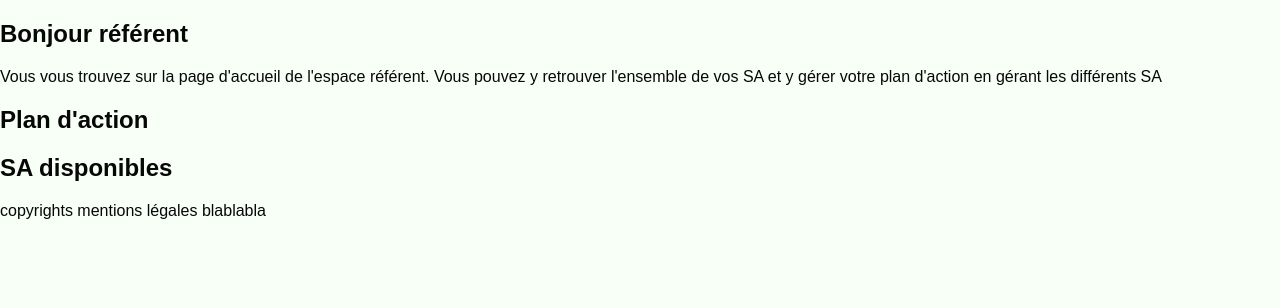
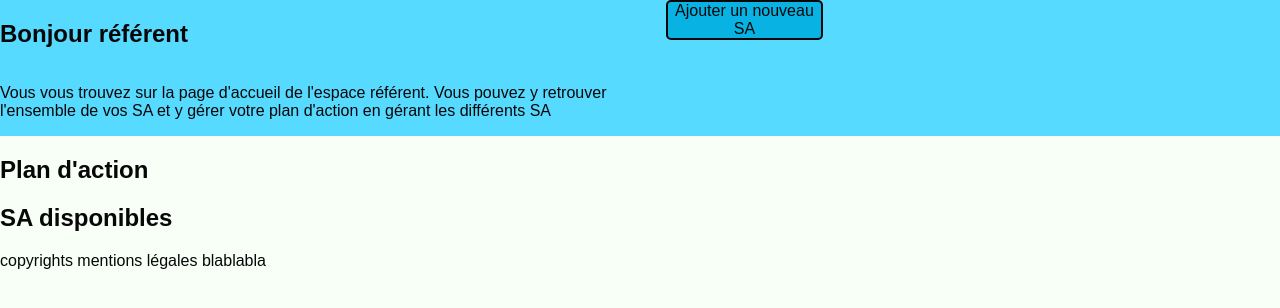
Before and after one commit to Fatalisr/SmartCampus-Symfony, a Symfony app: template sfapp/templates/referent/referent.html.twig in a window 1280 px wide. Shown: the part 80-388 px from the top of the page. Run offline with Twig, Linux system fonts and the light colour scheme; the template is opened without the code that fills it, so the values that code supplies are empty; some libraries are stand-ins or nearby versions.

Commit message:
[ADD] CSS

```diff
--- a/sfapp/public/style.css
+++ b/sfapp/public/style.css
@@ -36,9 +36,8 @@ aside{
     justify-content: center;
     align-items: center;
 }
-section > p,aside > p{
+.pSA{
     background-color: #A29EA9;
-    color: #080708;
     border-radius: 10px;
 }
 #left{
@@ -149,3 +148,27 @@ section > p,aside > p{
         width: 90%;
     }
 }
+/*
+ * referent.html.twig
+ */
+.flex{
+    display: flex;
+    flex-direction: column;
+}
+.addSAButton{
+    display: flex;
+    flex-direction: column;
+    justify-content: space-around;
+    float: right;
+}
+.bandeau_ref{
+    background-color: #56DAFF;
+}
+#saButton{
+    color:inherit;
+    text-decoration: none;
+    width: 25%;
+    background-color: #08B2E3;
+    border: 2px solid #080708;
+    border-radius: 5px;
+}
--- a/sfapp/templates/referent/referent.html.twig
+++ b/sfapp/templates/referent/referent.html.twig
@@ -2,12 +2,12 @@
 
 {% block body %}
     <section class="bandeau_ref">
-        <div>
+        <aside class="addSAButton">
+            <a id="saButton" href="{{ path("nouveau_SA") }}"><center>Ajouter un nouveau SA</center></a>
+        </aside>
+        <div class="flex">
             <h1>Bonjour référent</h1>
             <p>Vous vous trouvez sur la page d'accueil de l'espace référent. Vous pouvez y retrouver l'ensemble de vos SA et y gérer votre plan d'action en gérant les différents SA</p>
-        </div>
-        <div class="addSAButton">
-
         </div>
     </section>
     <section>
@@ -17,17 +17,14 @@
                 <li>{{ sa.name }}</li>
                 <li>{{ sa.state }}</li>
                 <li>{{ sa.currentRoom.getName }}</li>
-
-
-
-                <br/>
+                <br>
             {% endfor %}
         </ul>
         <h1>SA disponibles</h1>
         <ul>
             {% for sa in inactive %}
                 <li>{{ sa.name }}</li>
-                <br/>
+                <br>
             {% endfor %}
         </ul>
     </section>
--- a/sfapp/templates/referent/sa.html.twig
+++ b/sfapp/templates/referent/sa.html.twig
@@ -17,11 +17,11 @@
     {% if etat == 'ACTIF' %}
         <section id="mainsection">
             <aside>
-                <p>Right top</p>
-                <p>Right bottom </p>
+                <p class="pSA">Right top</p>
+                <p class="pSA">Right bottom </p>
             </aside>
             <section id="left">
-                <p>Left</p>
+                <p class="pSA">Left</p>
             </section>
         </section>
     {% else %}
```
Also changed, not shown: sfapp/templates/referent/home_ref.html.twig (deleted, +0 -7 lines).
